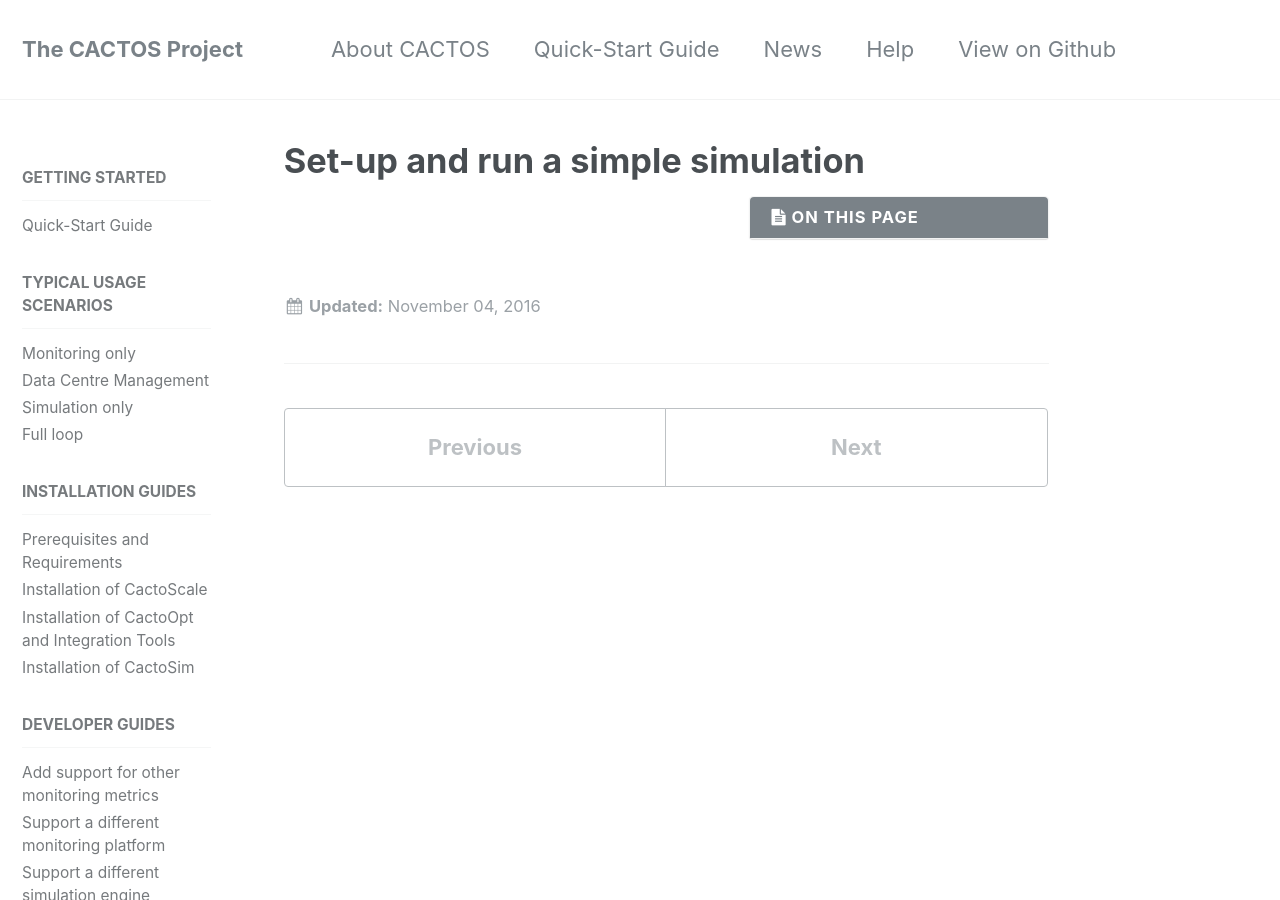
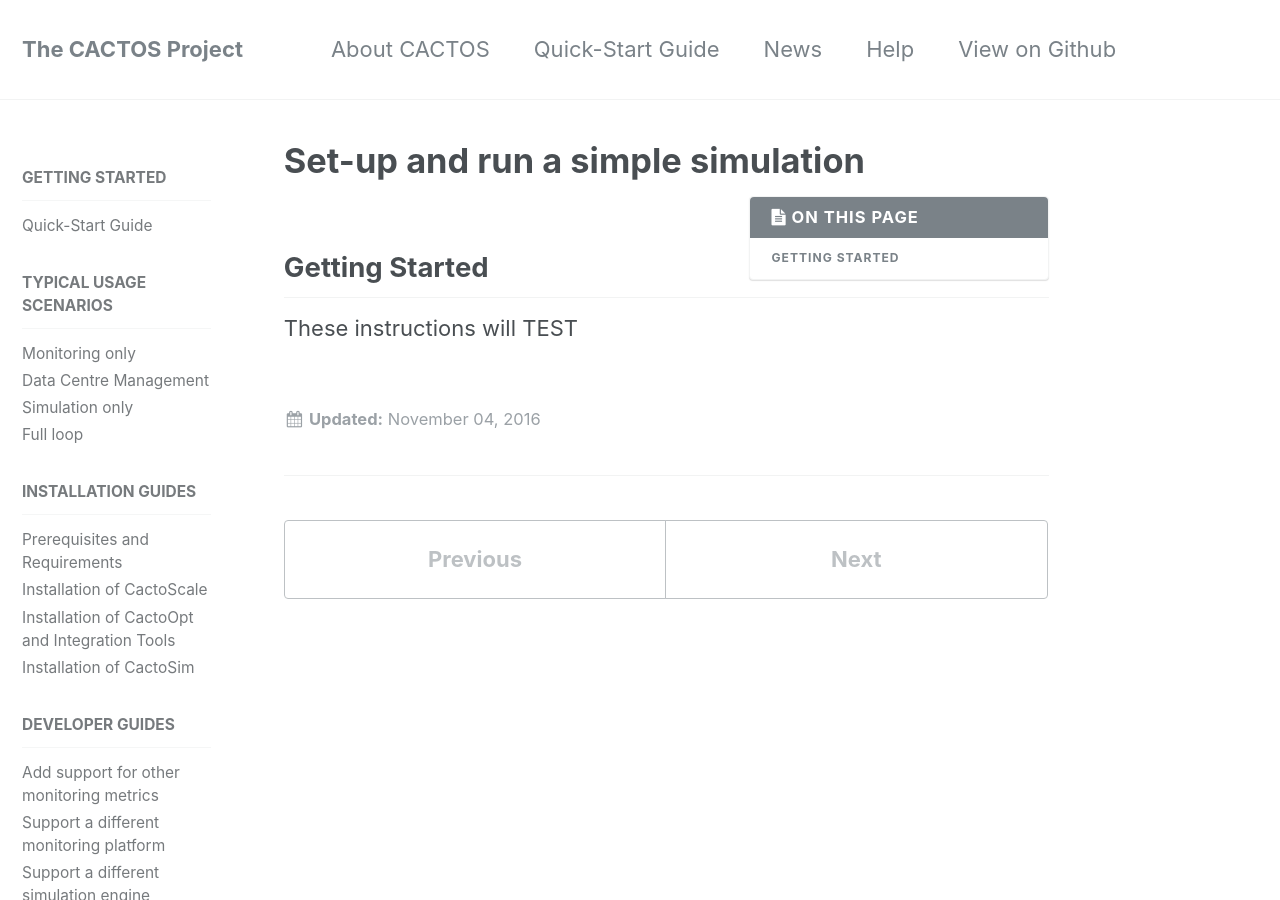
Before and after one commit to cactos/cactos.github.io, a Jekyll site: the page built from _docs/17_setup-and-run-a-simple-simulation.md, in a window 1280 px wide and 900 px high. Built offline with Jekyll 4.4.1, drawn with Linux system fonts in a browser that asks for light colours.

Commit message:
Test commit
test commit

```diff
--- a/_docs/17_setup-and-run-a-simple-simulation.md
+++ b/_docs/17_setup-and-run-a-simple-simulation.md
@@ -6,3 +6,7 @@ permalink: /docs/tutorials/setup-and-run-a-simple-simulation/
 {% include base_path %}
 
 {% include toc %}
+
+## Getting Started
+
+These instructions will TEST
```
